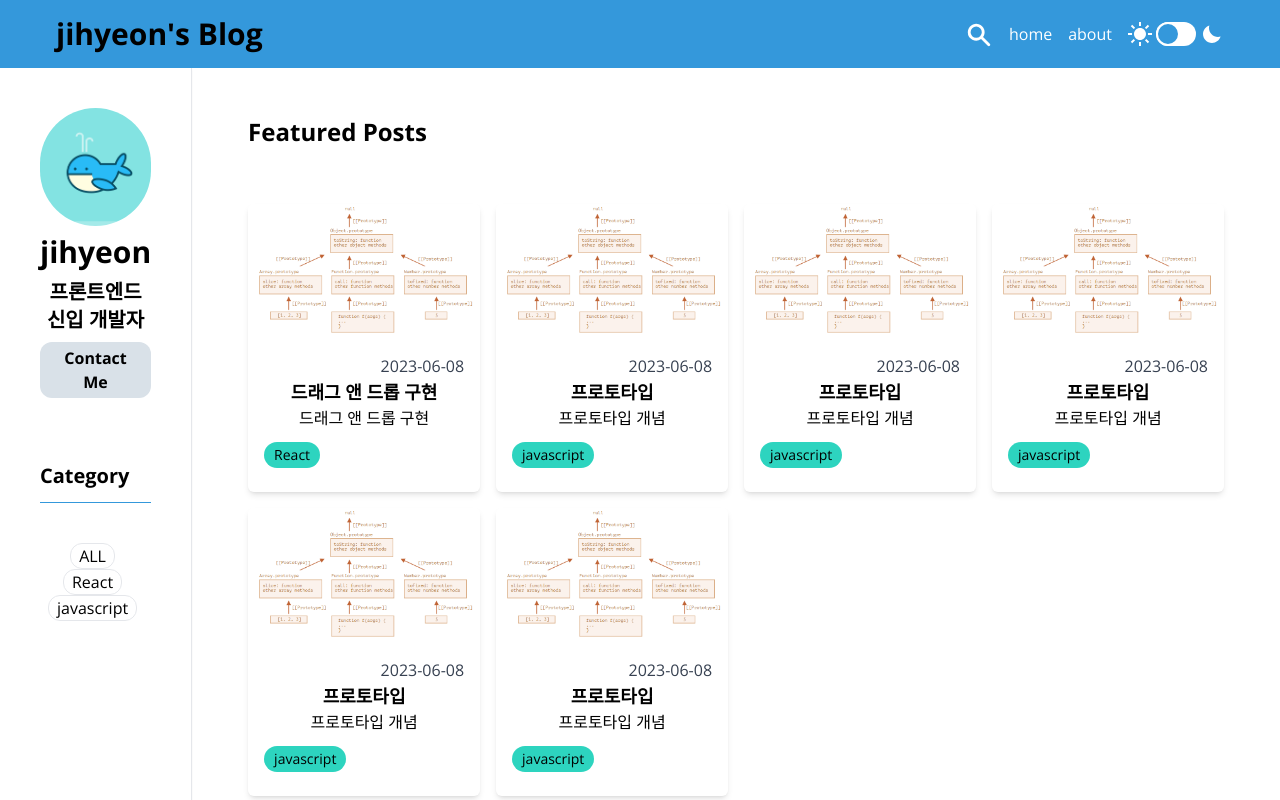
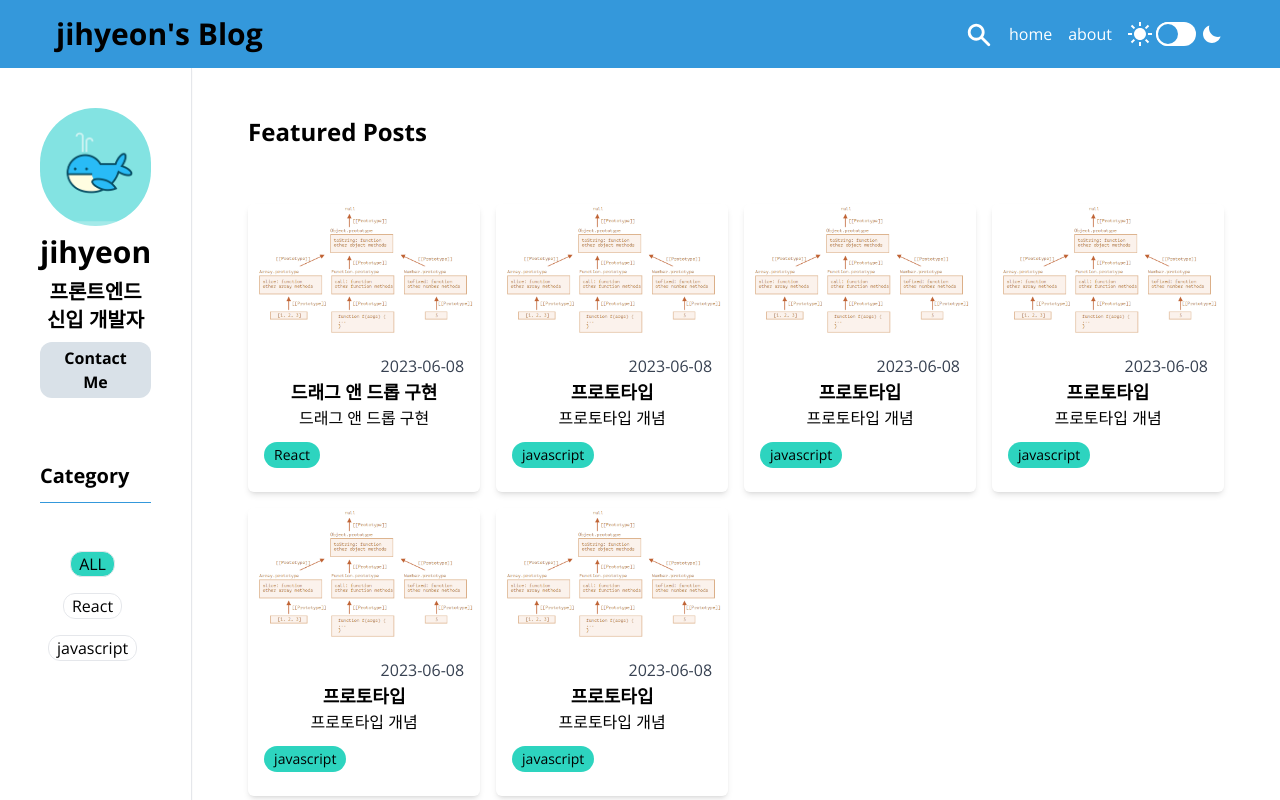
Before and after one commit to jhchoi1182/jihyeon_blog, a Next.js app: page / in a window 1280 px wide. Built offline with nearby package versions, Linux system fonts and the light colour scheme.

Commit message:
feat: 카테고리 상태값 변화에 따른 포스팅 목록 변경 구현 Resolves: #5

```diff
--- a/src/app/(home)/layout.tsx
+++ b/src/app/(home)/layout.tsx
@@ -1,4 +1,5 @@
 import Sidebar from "@/components/sidebar/Sidebar";
+import CategoryContextProvider from "@/context/CategoryContext";
 
 type HomeLayout = {
   children: React.ReactNode;
@@ -7,8 +8,10 @@ type HomeLayout = {
 export default async function HomeLayout({ children }: HomeLayout) {
   return (
     <main className="flex">
-      <Sidebar />
-      <section>{children}</section>
+      <CategoryContextProvider>
+        <Sidebar />
+        <section>{children}</section>
+      </CategoryContextProvider>
     </main>
   );
 }
--- a/src/components/post/PostsContainer.tsx
+++ b/src/components/post/PostsContainer.tsx
@@ -1,18 +1,22 @@
 "use client";
 
+import { useContext } from "react";
 import PostCard from "./PostCard";
 import { Post } from "@/api/posts";
+import { CategoryContext } from "@/context/CategoryContext";
 
 type PostsContainerProps = {
   posts: Post[];
 };
 
 export default function PostsContainer({ posts }: PostsContainerProps) {
-  // const data = category === "ALL" ? posts : posts.filter((post) => post.category === category);
+  const { selectedCategory } = useContext(CategoryContext);
+
+  const data = selectedCategory === "ALL" ? posts : posts.filter((post) => post.category === selectedCategory);
 
   return (
     <ul className="grid gap-4 grid-cols-1 sm:grid-cols-2 md:grid-cols-3 lg:grid-cols-4">
-      {posts.map((post) => (
+      {data.map((post) => (
         <li key={post.path}>
           <PostCard post={post} />
         </li>
--- a/src/components/sidebar/CategoryTag.tsx
+++ b/src/components/sidebar/CategoryTag.tsx
@@ -1,22 +1,24 @@
 "use client";
 
+import { CategoryContext } from "@/context/CategoryContext";
 import { categoryAtom } from "@/libs/atoms";
+import { useContext } from "react";
 
 type CategoryTagProps = {
   category: string;
 };
 
 export default function CategoryTag({ category }: CategoryTagProps) {
+  const { selectedCategory, setSelectedCategory } = useContext(CategoryContext);
 
-  // const bgColor = (category: string) => {
-  //   return selectedCategory === category ? "bg-teal-400" : "";
-  // };
+  const bgColor = (category: string) => {
+    return selectedCategory === category ? "bg-teal-400" : "";
+  };
 
   return (
     <button
-      className={`border rounded-xl px-2 mr-1.5 my-2}`}
-      // className={`border rounded-xl px-2 mr-1.5 my-2 ${bgColor(category)}`}
-      // onClick={() => setSelectedCategory(category)}
+      className={`border rounded-xl px-2 mr-1.5 my-2 ${bgColor(category)}`}
+      onClick={() => setSelectedCategory(category)}
     >
       {category}
     </button>
```
